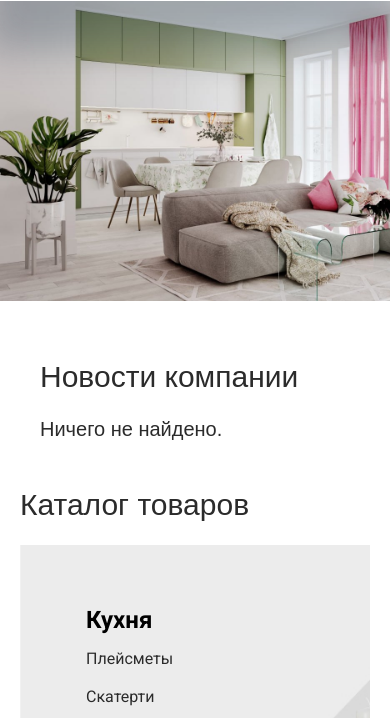
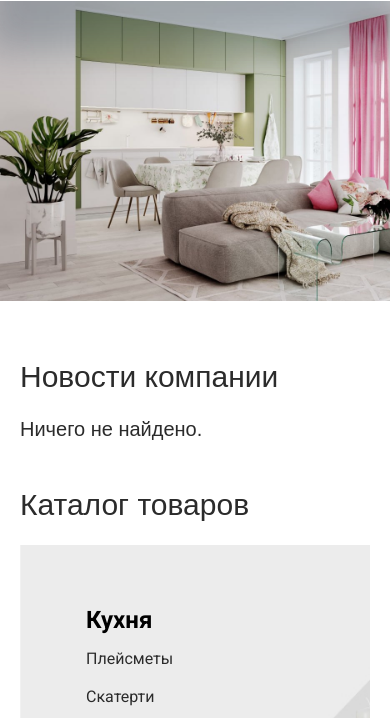
Before and after one commit to xursandev/vasilisa, a plain HTML site: page index.html in a window 390 px wide. Shown: the part 81-799 px from the top of the page. Drawn offline with nearby package versions, Linux system fonts and the light colour scheme.

Commit message:
first commit

```diff
--- a/style.css
+++ b/style.css
@@ -990,4 +990,15 @@ body {
     .header-menu.active{
         font-size: 16px;
     }
+
+    .banner4{
+        padding-left: 0;
+    }
+
+    .left__1{
+        padding-left: 0;
+    }
+    .left__2{
+        padding-left: 0;
+    }
 }
```
